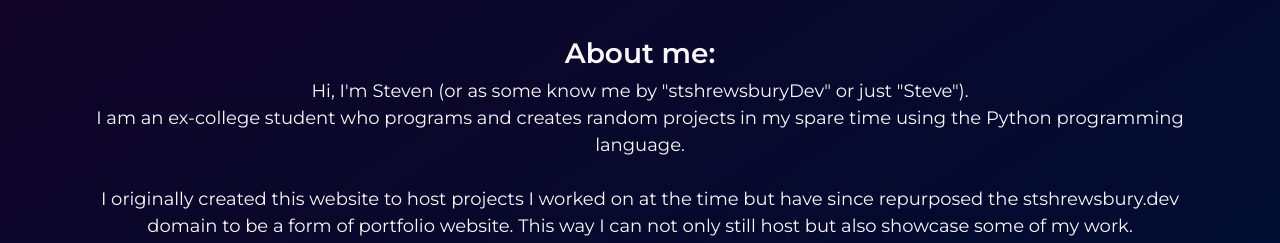
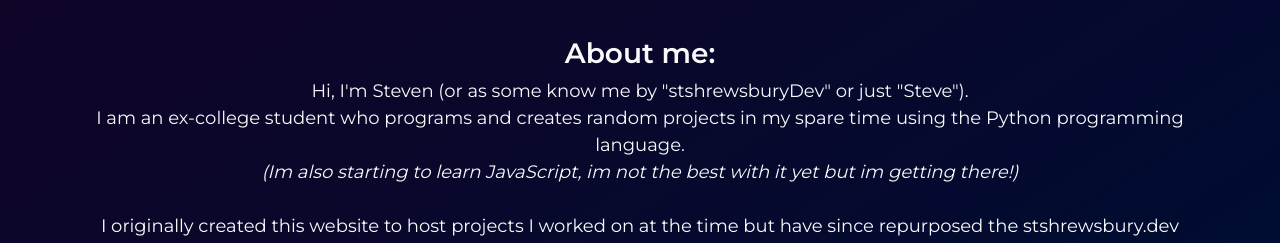
Before and after one commit to stshrewsburyDev/stshrewsburyDev.github.io, a plain HTML site: page index.html in a window 1280 px wide. Shown: the part 555-798 px from the top of the page. Drawn offline with nearby package versions, Linux system fonts and the light colour scheme; no server answers.

Commit message:
Updated index description

```diff
--- a/index.html
+++ b/index.html
@@ -72,7 +72,8 @@
       <h3 class="h3" style="font-weight: 600; margin-top: 50px;">About me:</h3>
       <p style="font-size: 18px; margin-bottom: 0;">
         Hi, I'm Steven (or as some know me by "stshrewsburyDev" or just "Steve").<br>
-        I am an ex-college student who programs and creates random projects in my spare time using the Python programming language.<br><br>
+        I am an ex-college student who programs and creates random projects in my spare time using the Python programming language.<br>
+	<i>(Im also starting to learn JavaScript, im not the best with it yet but im getting there!)</i><br><br>
         I originally created this website to host projects I worked on at the time but have since repurposed the stshrewsbury.dev
         domain to be a form of portfolio website. This way I can not only still host but also showcase some of my work.<br><br>
         <span style="text-decoration: underline; font-weight: 600;">Some quick random facts about myself:</span>
```
